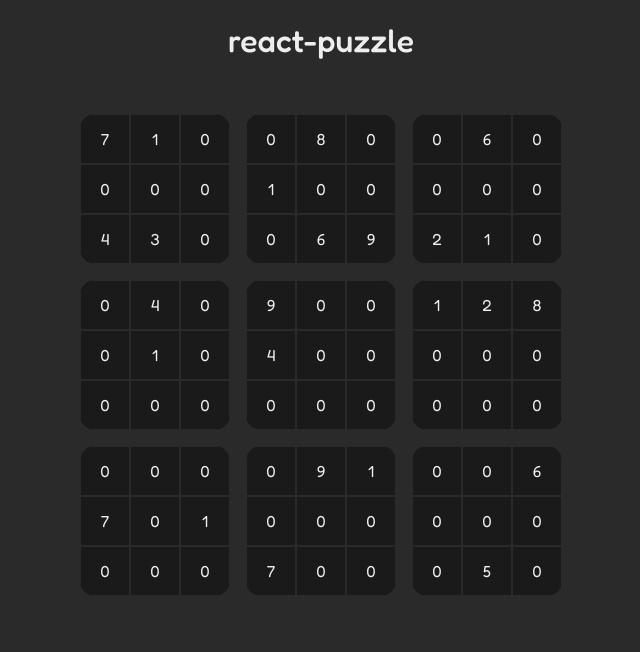
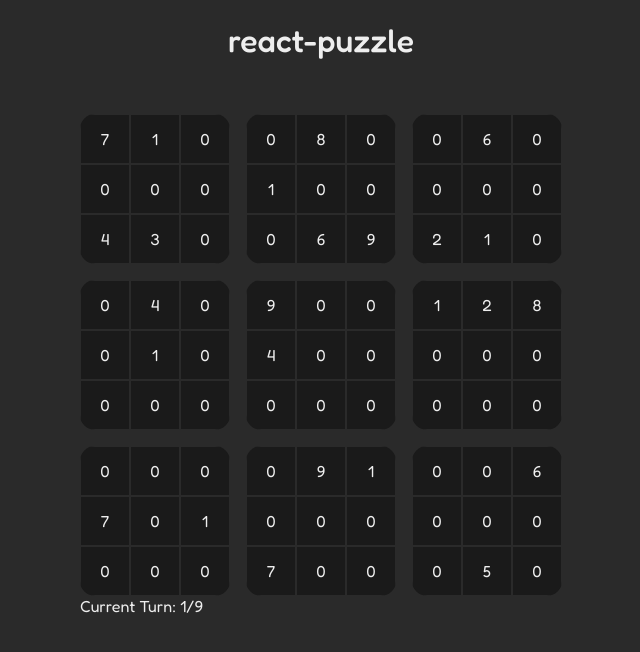
Before and after one commit to wizguin/react-puzzle, a React app: page / in a window 1280 px wide. Shown: the top 652 px of the page, without its empty margins (319-959 px from the left). Built offline with nearby package versions, Linux system fonts and the light colour scheme.

Commit message:
Add turn counter

```diff
--- a/src/components/puzzle/Puzzle.tsx
+++ b/src/components/puzzle/Puzzle.tsx
@@ -110,11 +110,15 @@ export default function Puzzle() {
         ]
     )
 
+    const [turn] = useState<number>(1)
+
     return (
         <div id='puzzle'>
             <Grid
                 grid={grid}
             />
+
+            Current Turn: {turn}/9
         </div>
     )
 
```
